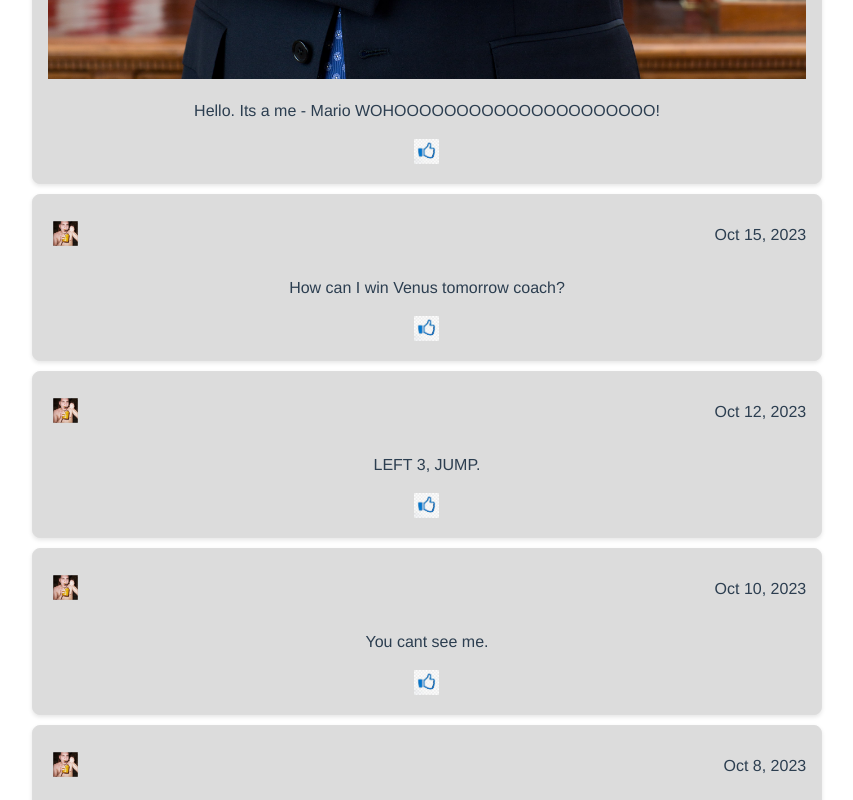
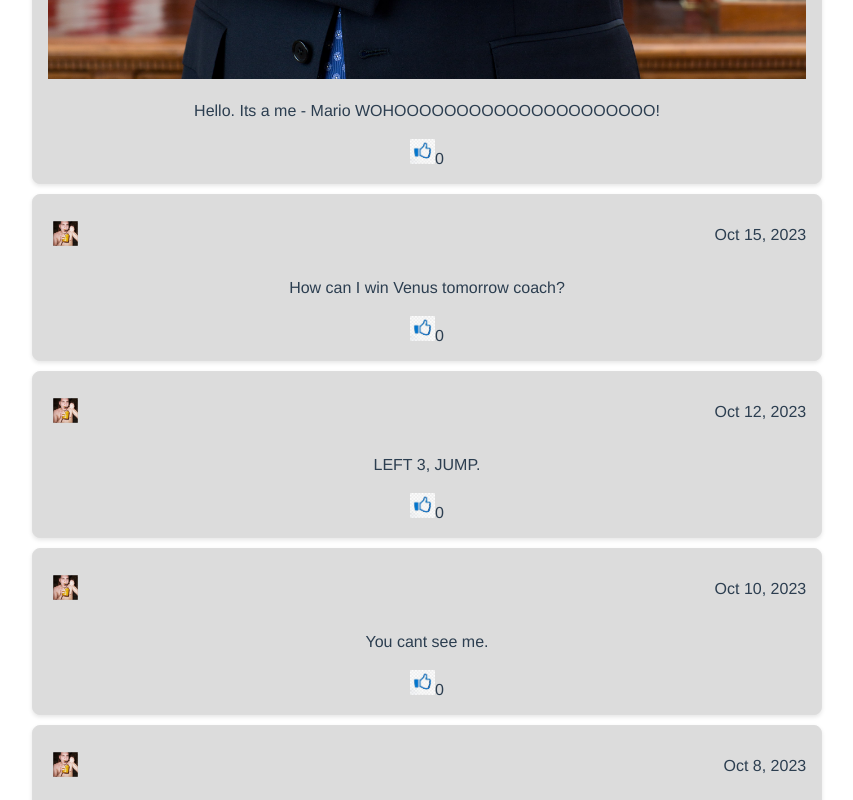
Before and after one commit to laurileppik/WAD-Vue-Website, a Vue app: page / in a window 1280 px wide. Shown: the part 1060-1860 px from the top of the page, without its empty margins (213-1066 px from the left). Built offline with nearby package versions, Linux system fonts and the light colour scheme; the HTML template or start-up script is replaced by a standard one.

Commit message:
task 4.1 done
implement like count incrementing

```diff
--- a/src/components/Post.vue
+++ b/src/components/Post.vue
@@ -14,23 +14,33 @@
         <img class="post-image" :src="require(`@/assets/${post.image}`)" alt="Post Image">
       </div>
       <p class="post-body">{{ post.body }}</p>
-      <div class="like">
+      <div class="like" @click="incrementLikes">
         <img src="@/assets/fblike.jpeg" alt="Like Image" width="25" height="25">
+        <span>{{ post.likes }}</span>
       </div>
     </div>
   </template>
+
 
   <script>
   export default {
     props: {
       post: Object,
     },
+    methods: {
+      incrementLikes() {
+        this.post.likes++;
+      },
+    },
     mounted() {
-    console.log('post.image:', this.post.image);
-  },
+      console.log('post.image:', this.post.image);
+      if (this.post.likes === undefined) {
+        this.$set(this.post, 'likes', 0);
+      }
+    },
   };
+  </script>
 
-  </script>
 
   <style scoped>
 .post {
--- a/src/store/store.js
+++ b/src/store/store.js
@@ -7,62 +7,72 @@
         createTime: "Oct 28, 2023",
         id: 10,
         body: "Hello. Its a me - Mario WOHOOOOOOOOOOOOOOOOOOOOO!",
-        image: "President_Barack_Obama.jpg"
+        image: "President_Barack_Obama.jpg",
+        likes: 0
       },
       {
         authorName: "Serena Williams",
         createTime: "Oct 15, 2023",
         id: 9,
-        body: "How can I win Venus tomorrow coach?"
+        body: "How can I win Venus tomorrow coach?",
+        likes: 0
       },
       {
         authorName: "Martin Järveoja",
         createTime: "Oct 12, 2023",
         id: 8,
-        body: "LEFT 3, JUMP."
+        body: "LEFT 3, JUMP.",
+        likes: 0
       },
       {
         authorName: "John Cena",
         createTime: "Oct 10, 2023",
         id: 7,
-        body: "You cant see me."
+        body: "You cant see me.",
+        likes: 0
       },
       {
         authorName: "John Wick",
         createTime: "Oct 8, 2023",
         id: 6,
         body: "Very good weather today.",
-        image: "hmt.gif"
+        image: "hmt.gif",
+        likes: 0
       },
       {
         authorName: "Mark Clattenburg",
         createTime: "Oct 7, 2023",
         id: 5,
-        body: "Hello! Can anyone help with my homework? Please!!!"
+        body: "Hello! Can anyone help with my homework? Please!!!",
+        likes: 0
       },
       {
         authorName: "John Cena",
         createTime: "Sep 22, 2023",
         id: 4,
-        body: "Just wrote this yesterday, what does everyone think??????\nO that this too too solid flesh would melt,\nThaw, and resolve itself into a dew!\nOr that the Everlasting had not fix'd\nHis canon 'gainst self-slaughter! O God! God!\nHow weary, stale, flat, and unprofitable\nSeem to me all the uses of this world!\nFie on't! ah, fie! 'Tis an unweeded garden\nThat grows to seed; things rank and gross in nature\nPossess it merely. That it should come to this!\nBut two months dead! Nay, not so much, not two.\nSo excellent a king, that was to this\nHyperion to a satyr; so loving to my mother\nThat he might not beteem the winds of heaven\nVisit her face too roughly. Heaven and earth!\nMust I remember? Why, she would hang on him"
+        body: "Just wrote this yesterday, what does everyone think??????\nO that this too too solid flesh would melt,\nThaw, and resolve itself into a dew!\nOr that the Everlasting had not fix'd\nHis canon 'gainst self-slaughter! O God! God!\nHow weary, stale, flat, and unprofitable\nSeem to me all the uses of this world!\nFie on't! ah, fie! 'Tis an unweeded garden\nThat grows to seed; things rank and gross in nature\nPossess it merely. That it should come to this!\nBut two months dead! Nay, not so much, not two.\nSo excellent a king, that was to this\nHyperion to a satyr; so loving to my mother\nThat he might not beteem the winds of heaven\nVisit her face too roughly. Heaven and earth!\nMust I remember? Why, she would hang on him",
+        likes: 0
       },
       {
         authorName: "John Wick",
         createTime: "Sep 20, 2023",
         id: 3,
-        body: "My dear friend."
+        body: "My dear friend.",
+        likes: 0
       },
       {
         authorName: "Mark Clattenburg",
         createTime: "Sep 10, 2023",
         id: 2,
-        body: "AAAAAAAAAAAAAAAAAAAAAAAAAAAAAAAAAAAAAAAAAAAAAAAAAAAAA"
+        body: "AAAAAAAAAAAAAAAAAAAAAAAAAAAAAAAAAAAAAAAAAAAAAAAAAAAAA",
+        likes: 0
       },
       {
         authorName: "Ott Tänak",
         createTime: "Aug 27, 2023",
         id: 1,
-        body: "Hello! What is this website?"
+        body: "Hello! What is this website?",
+        likes: 0
       }],
   },
   mutations: {
```
